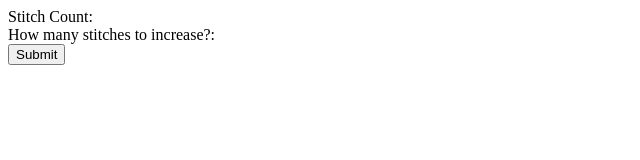
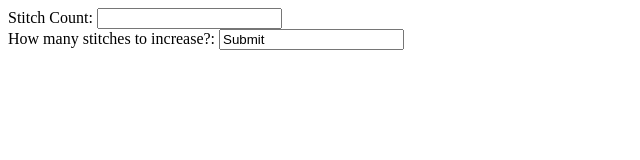
Before and after one commit to KootenayCode/KootenayCode.github.io, a plain HTML site: page index.html in a window 1280 px wide. Shown: the whole page, without its empty margins (0-640 px from the left). Drawn offline with Linux system fonts and the light colour scheme.

Commit message:
Update index.html
Corrected initial input

```diff
--- a/index.html
+++ b/index.html
@@ -4,8 +4,11 @@
     <title>KnitCode</title>
   </head>
   <form>
-    <label for="stCount"> Stitch Count:</label><br>
-    <label for="stIncrease"> How many stitches to increase?:<label><br>
+    <label for="stCount">Stitch Count:</label>
+    <input type="text" id="stCount" name="Stitch Count">
+    <br>
+    <label for="stIncrease"> How many stitches to increase?:<label>
+    <input type="text" id="stIncrease"  name="How many stiches to increase?"
     <input type="submit" value="Submit">
   </form>
 </html>
```
